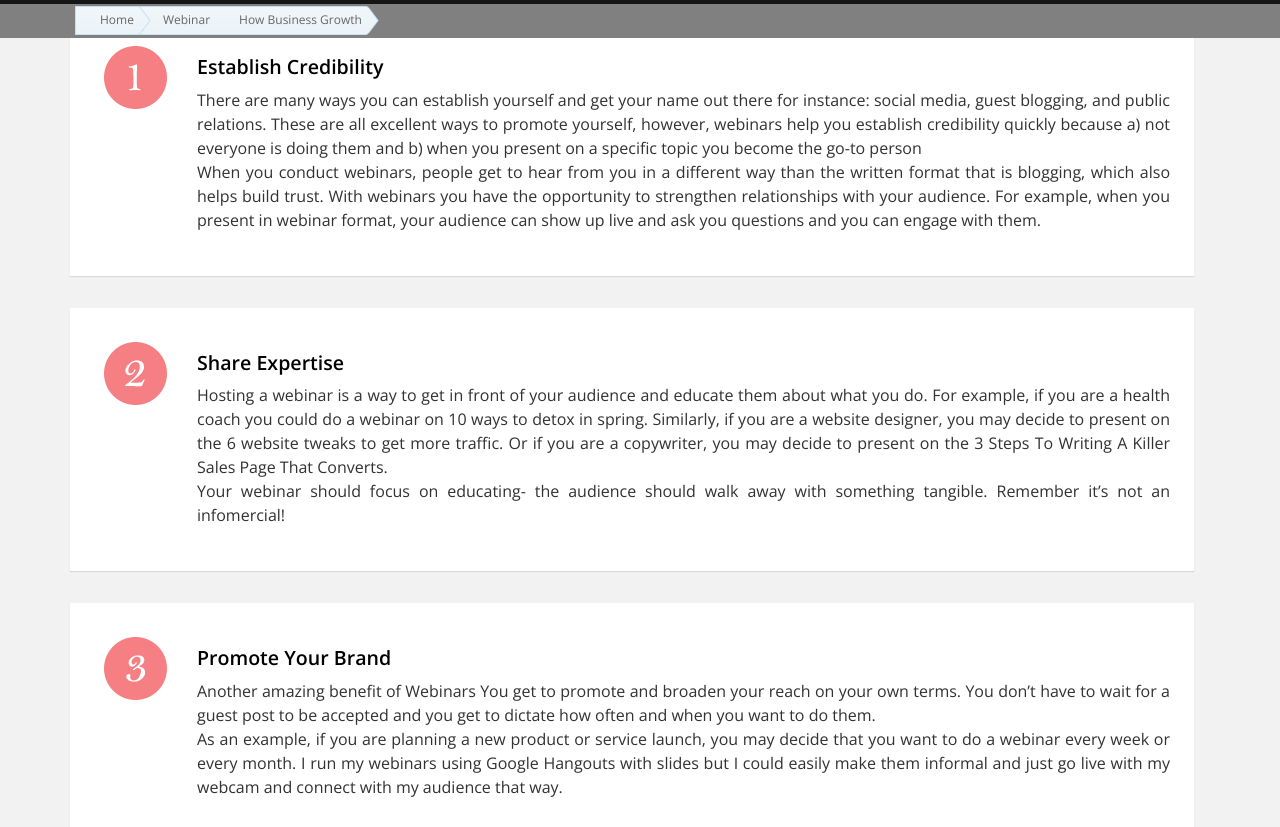
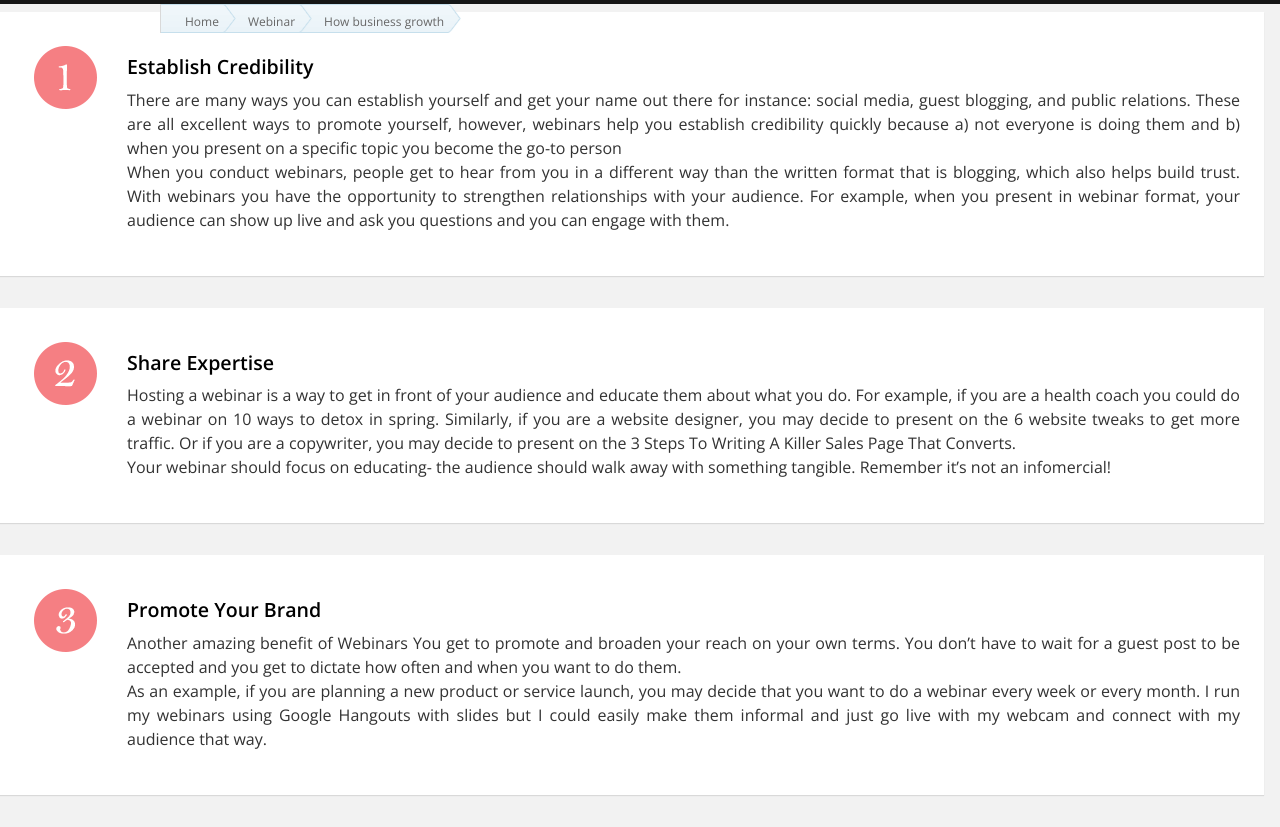
Before and after one commit to Damdias/SE, a website: page src/HowBusinessWorks.html in a window 1280 px wide. Shown: the part 134-961 px from the top of the page. Drawn offline with nearby package versions, Linux system fonts and the light colour scheme.

Commit message:
checking

```diff
--- a/src/HowBusinessWorks.html
+++ b/src/HowBusinessWorks.html
@@ -94,20 +94,15 @@
             </div>
         </div>
     </nav>
-    <div style="padding-top: 2px;line-height:14px;background-color:gray;">
-        <div class="container">
-            <div id="breadcrumb">
-                <ul class="crumbs">
-                    <li class="first"><a href="index.html" style="z-index:9;"><span></span>Home</a></li>
-                    <li><a href="Webinar.html" style="z-index:8;">Webinar</a></li>
-                    <li><a href="HowBusinessWorks.html" style="z-index:8;">How Business Growth</a></li>
-                </ul>
-            </div>
-        </div>
+    <div id="breadcrumb" style="padding-left:155px;">
+        <ul class="crumbs">
+            <li class="first"><a href="index.html" style="z-index:9;"><span></span>Home</a></li>
+            <li><a href="Webinar.html" style="z-index:8;">Webinar</a></li>
+            <li><a href="HowBusinessWorks.html" style="z-index:7;">How business growth</a></li>
+        </ul>
     </div>
 </header>
-
-   <!-- <div class="panel-collapse in main" id="collapseOne1" style="height: auto;">
+<!-- <div class="panel-collapse in main" id="collapseOne1" style="height: auto;">
         <div class="panel-body page-content">
             <div class="media accordion-inner">
                 <div class="pull-left">
@@ -185,7 +180,6 @@
          </div>
      </div>-->
 <section id="feature" style="padding-top: 20px;padding-bottom:8px;">
-    <div class="container">
     <div class="panel-collapse in main" id="collapseOne1" style="height: auto;">
         <div class="panel-body page-content">
             <div class="media accordion-inner">
@@ -277,15 +271,14 @@
                     <h1 style="font-size: 1.4em;color: black;">Lead Generation</h1>
                     <p class="lead" align="justify">
                         In the last three months, I have added 800 new people to my list by sharing my webinar in specific Google+ communities, Facebook groups, and Facebook ads. I haven’t seen this kind of growth doing any other marketing activity. Webinars allow you to grow your list and potential leads in a very big way- not like a trickle which you may see through other forms like social media and blogging.</p><br/>
-                    <p class="lead" align="justify">That’s why I’m excited about webinars because I know that by growing my list and building relationships with my ideal clients, I can learn how to better serve them. Additionally, it’s another opportunity to segment your list.</p><br/>
-                    <p class="lead" align="justify"> When I conduct a webinar, people get added to my webinar list as well as my main newsletter list. Then, if I have a specific offer related to that topic, I can reach out to the webinar list and follow up with an offer.
+                    <p>That’s why I’m excited about webinars because I know that by growing my list and building relationships with my ideal clients, I can learn how to better serve them. Additionally, it’s another opportunity to segment your list.</p><br/>
+                    <p> When I conduct a webinar, people get added to my webinar list as well as my main newsletter list. Then, if I have a specific offer related to that topic, I can reach out to the webinar list and follow up with an offer.
                         To recap, through webinars you can establish credibility, broaden your reach, get to know your audience, have a reason to follow up, and can customize and segment your offers
                     </p>
                 </div>
             </div>
         </div>
     </div>
-        </div>
     </section>
 <footer id="footer" class="midnight-blue">
     <div class="container">
```
